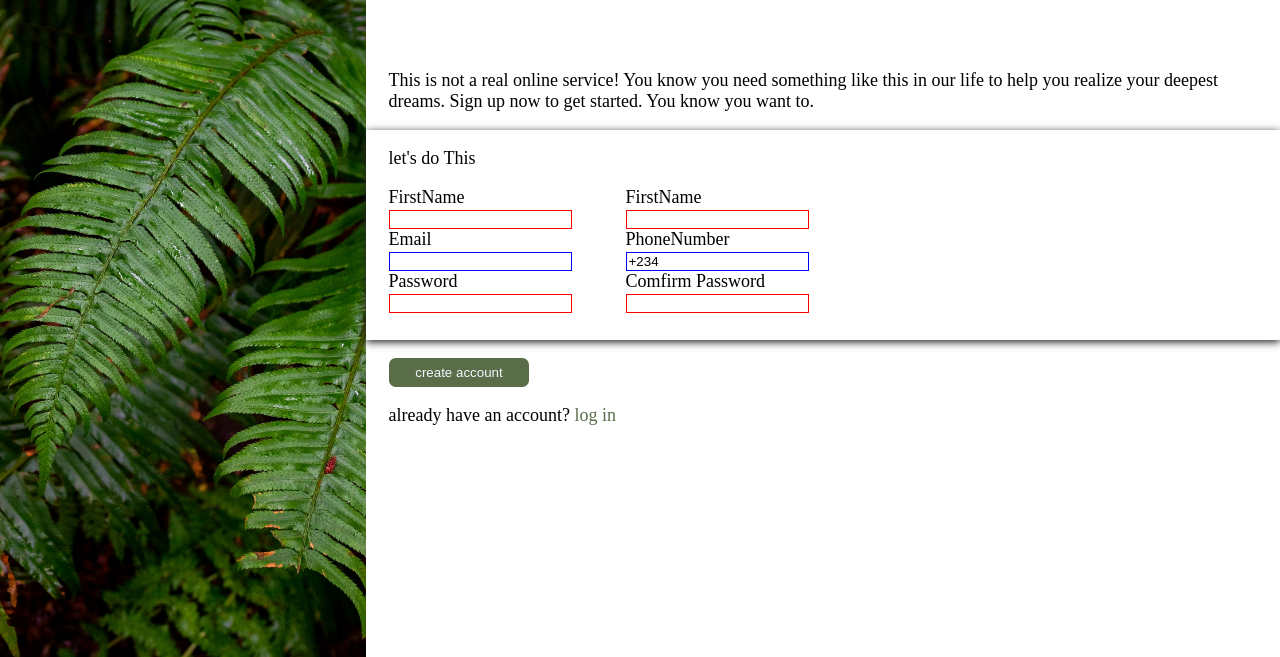
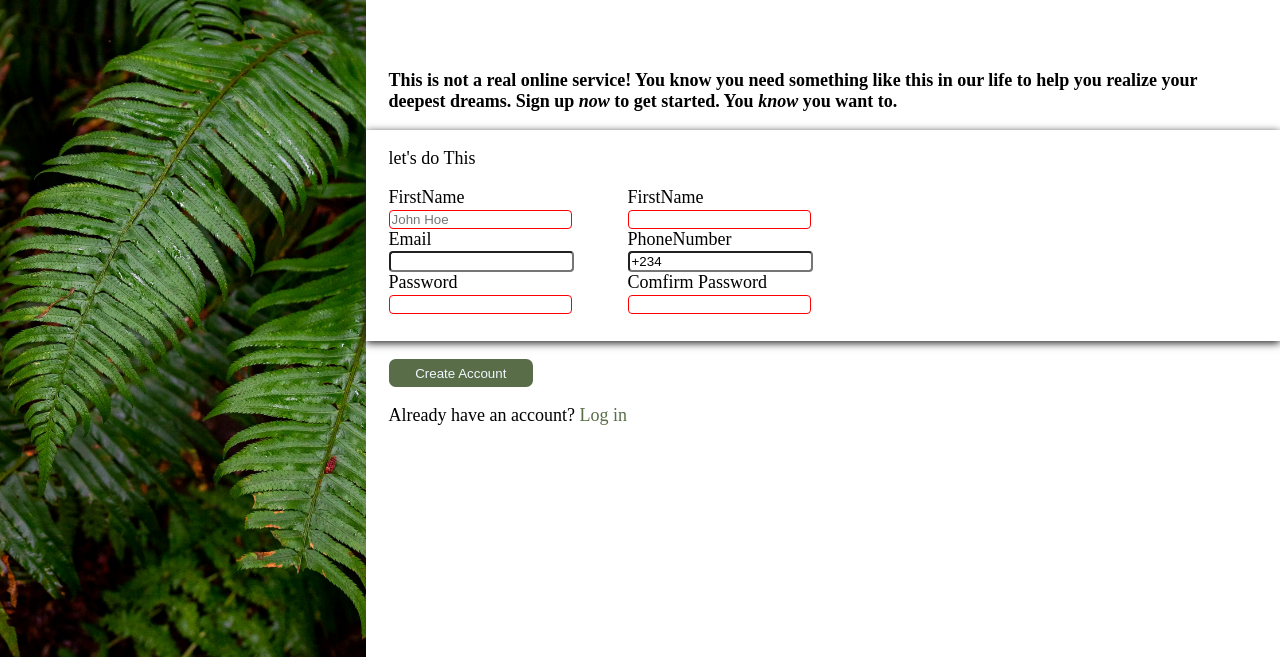
Before and after one commit to lengsho01/Project-Sign-up-form, a plain HTML site: page index.html in a window 1280 px wide. Shown: the part 143-800 px from the top of the page. Drawn offline with Linux system fonts and the light colour scheme.

Commit message:
adds more styles

```diff
--- a/index.html
+++ b/index.html
@@ -21,8 +21,8 @@
                 <div class="call-to-action-wrapper">
                     <div class="call-to-action">
                         This is not a real online service! You know you need something like this in our life to help you realize your deepest dreams.
-                        Sign up now to get started.
-                        You know you want to.
+                        Sign up <em>now</em> to get started.
+                        You <em>know</em> you want to.
                     </div>
                 </div>
                 <div class="form-wrapper">
@@ -31,7 +31,7 @@
                         <div class="form-box">
                             <div1>
                                 <label for="FirstName">FirstName</label>
-                                <input type="text" name="FirstName" id="FirstName" required>
+                                <input type="text" name="FirstName" id="FirstName" placeholder="John Hoe" required>
 
                                 <label for="email">Email</label>
                                 <input type="email" name="email" id="email"  >
@@ -55,8 +55,8 @@
                 </div>
                 <btn>
                     <div id="btn">
-                        <button type="submit">create account</button>
-                        <p>already have an account? <a href="#">log in</a></p>
+                        <button type="submit">Create Account</button>
+                        <p>Already have an account? <a href="#">Log in</a></p>
                     </div>
                 </btn>
             </div>
--- a/styles.css
+++ b/styles.css
@@ -53,6 +53,7 @@ img{
 .call-to-action-wrapper{
     width: 100%;
     margin-bottom: 1em;
+    font-weight: 600;
 
 }
 .call-to-action{
@@ -76,8 +77,8 @@ div2{
 label{
     display: block;
 }
-input:valid{
-    border: 1px solid blue;
+input{
+    border-radius: .3em ;
 }
 input:invalid{
     border: 1px solid red;
```
